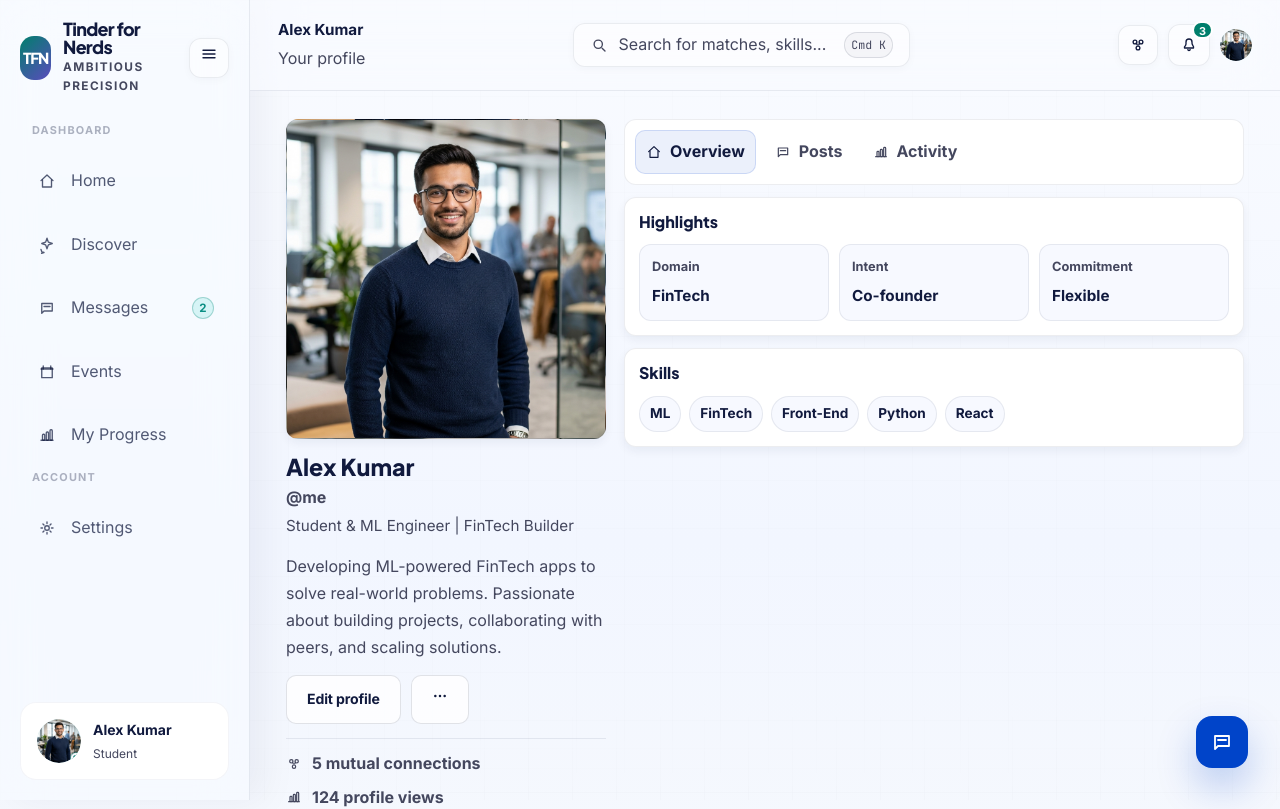
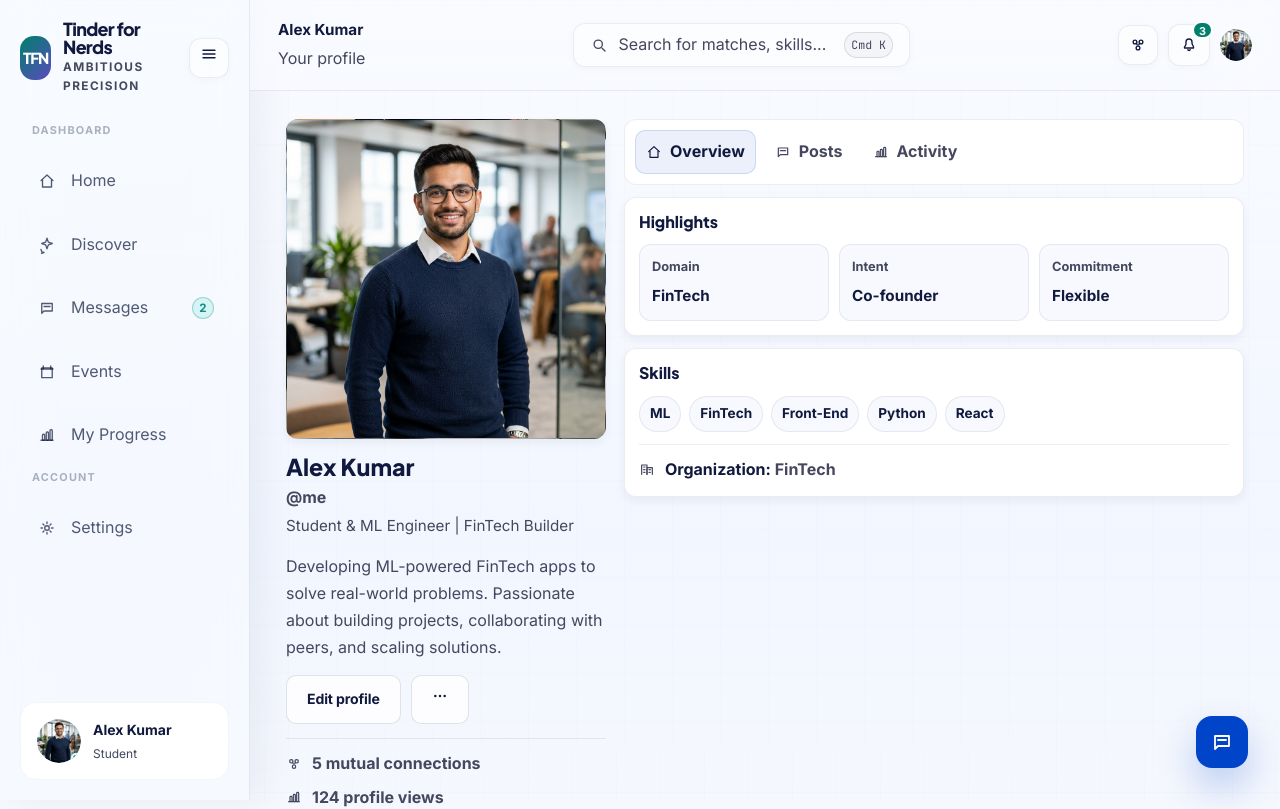
Before and after one commit to Tinder-for-Nerd/Frontend-TFN, a React (Vite) app: page /dashboard/profile in a window 1280 px wide. Shown: the top 809 px of the page. Built offline with nearby package versions, Linux system fonts and the light colour scheme; sample sign-in values are in the browser's storage.

Commit message:
Show organization below skills

```diff
--- a/src/modules/dashboard/pages/ProfilePage.jsx
+++ b/src/modules/dashboard/pages/ProfilePage.jsx
@@ -255,6 +255,12 @@ export function ProfilePage() {
                       </span>
                     ))}
                   </div>
+                  <div className="pm-gh-inline-meta" aria-label="Organization">
+                    <Icon name="company" size={16} />
+                    <span>
+                      <strong>Organization:</strong> {workingFor || '—'}
+                    </span>
+                  </div>
                 </section>
               </div>
             ) : null}
--- a/src/styles/profile.css
+++ b/src/styles/profile.css
@@ -216,6 +216,22 @@
   gap: 8px;
 }
 
+.pm-gh-inline-meta {
+  margin-top: 12px;
+  padding-top: 12px;
+  border-top: 1px solid var(--border-subtle);
+  display: flex;
+  gap: 10px;
+  align-items: center;
+  color: var(--text-secondary);
+  font-weight: 800;
+}
+
+.pm-gh-inline-meta strong {
+  color: var(--text-primary);
+  font-weight: 1000;
+}
+
 .pm-gh-tag {
   padding: 6px 10px;
   border-radius: 9999px;
```
